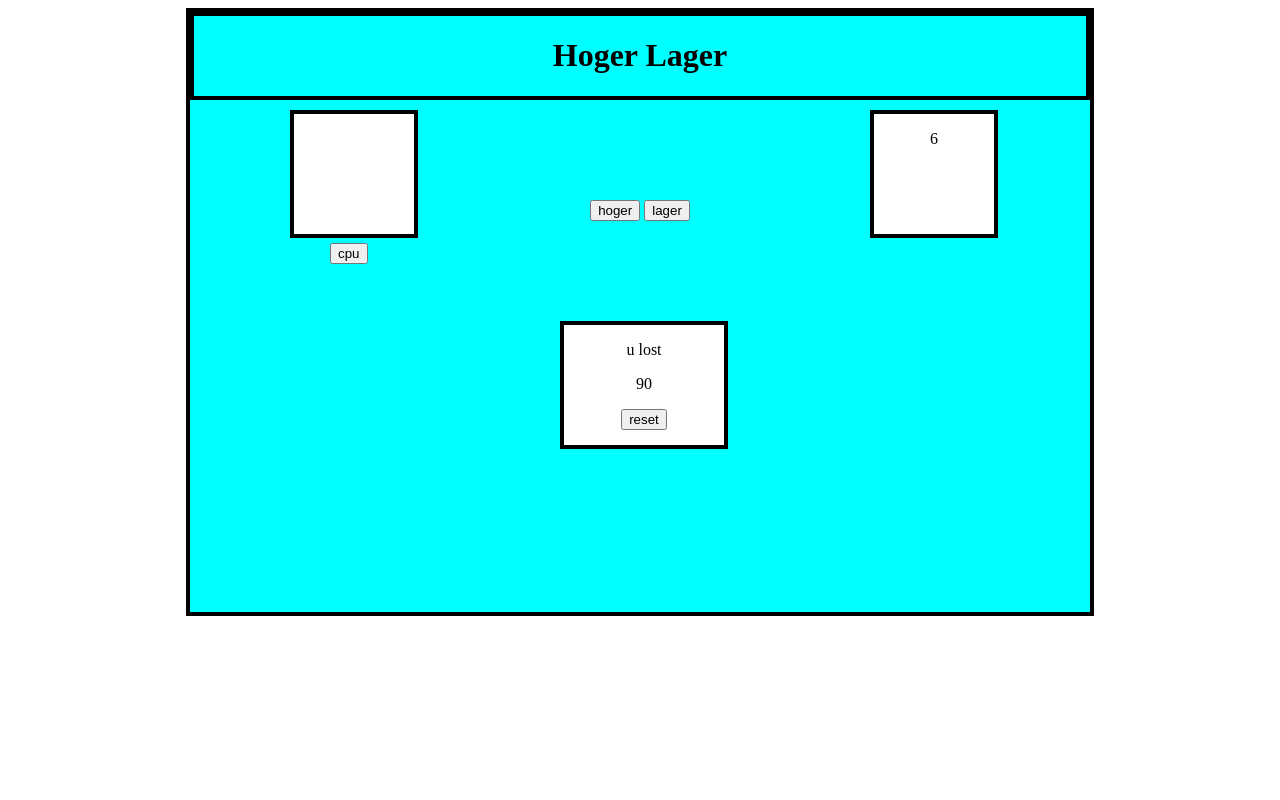
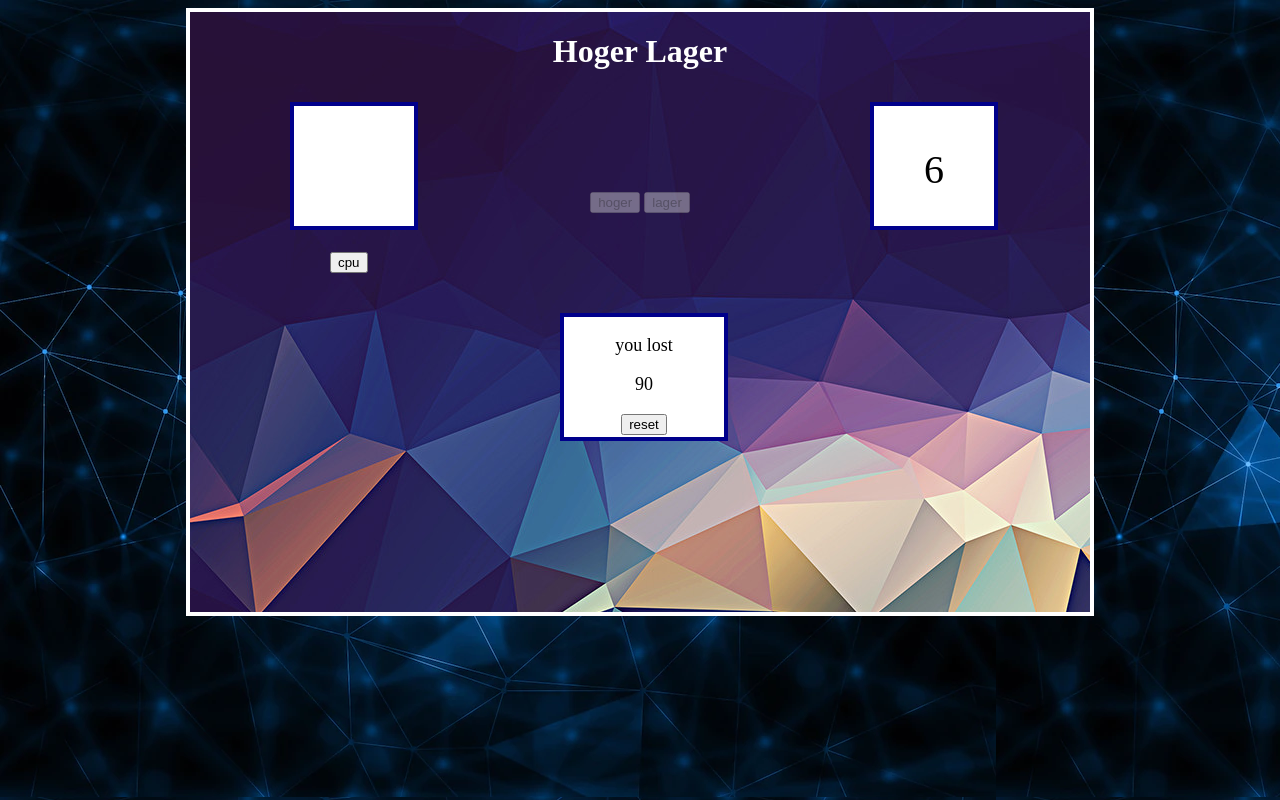
Before and after one commit to keviebokje/hoger-lager, a plain HTML site: page index.html in a window 1280 px wide. Both pictures are taken after a click on the button "hoger". Drawn offline with Linux system fonts and the light colour scheme.

Commit message:
Add files via upload

```diff
--- a/css/style.css
+++ b/css/style.css
@@ -1,15 +1,11 @@
-
 .wrapper {
     width: 900px;
     height: 600px;
     margin: auto;
     text-align: center;
-    background-color: aqua;
-    border: 4px solid black;
+    background-image: url(/img/achtergrond\ wrap.jpg);
+    border: 4px solid white;
 
-}
-header{
-    border: 4px solid black;
 }
 
 .art1 {
@@ -18,7 +14,7 @@ header{
     height: 120px;
     margin-left: 100px;
     float: left;
-    border: 4px solid black;
+    border: 4px solid darkblue;
     margin-top: 10px;
 }
 
@@ -29,9 +25,10 @@ header{
     height: 120px;
     margin-right: 100px;
     float: left;
-    border: 4px solid black;
+    border: 4px solid darkblue;
     margin-top: 10px;
 }
+
 .art3 {
 
     background-color: white;
@@ -39,34 +36,49 @@ header{
     height: 120px;
     margin-left: 250px;
     float: left;
-    border: 4px solid black;
+    border: 4px solid darkblue;
+    margin-top: 100px;
+    font-size: 18px;
+}
+
+.button1 {
+    margin-left: 140px;
+    margin-top: 5px;
+}
+
+.leftdiv {
+    width: 120px;
+    height: 150px;
+    float: left;
+    font-size: 40px;
+}
+
+.rightdiv {
+    width: 120px;
+    height: 150px;
+    float: right;
+    margin-right: 100px;
+    font-size: 40px;
+}
+
+.button2 {
+    margin-right: 2px;
+    margin-top: 5px;
+}
+
+.hoger {
+    margin-top: 100px;
+    margin-left: 100px;
+}
+
+.lager {
     margin-top: 100px;
 }
 
-.button1{
-    margin-left: 140px;
-    margin-top: 5px;
+h1 {
+    color: white;
 }
-.leftdiv{
-    width: 120px;
-    height: 150px;
-    float: left;
+
+html {
+    background-image: url(/img/achtergrond\ main.webp);
 }
-.rightdiv{
-    width: 120px;
-    height: 150px;
-    float: right;
-    margin-right:100px;
-}
-.button2{
-    margin-right: 2px;
-    margin-top: 5px;
-}
-.hoger{
-    margin-top: 100px;
-    margin-left: 100px;
-}
-.lager{
-    margin-top: 100px;
-
-}
--- a/js/main.js
+++ b/js/main.js
@@ -1,20 +1,24 @@
+//variabelen random numbers
 let computerNumber = Math.floor(Math.random() * 12) + 1;
 let playerNumber = Math.floor(Math.random() * 12) + 1;
 let userPoints = 100
 
-
+//button cpu
 const cn = document.querySelector('.computerN');
 function randompc() {
+    document.querySelector('.hoger').disabled = false;
+    document.querySelector('.lager').disabled = false;
     document.querySelector('.button1').disabled = true;
     computerNumber = Math.floor(Math.random() * 12) + 1;
     cn.textContent = computerNumber;
     console.log(computerNumber);
 }
+
 const buttonCpu = document.querySelector('.button1');
 buttonCpu.addEventListener('click', randompc);
-
+//buttons higher lower aan
 document.querySelector('.button1').disabled = false;
-
+document.querySelector('.hoger').disabled = false;
 
 const pn = document.querySelector('.playerN');
 
@@ -22,21 +26,24 @@ const hoger = document.querySelector('.hoger');
 
 const lager = document.querySelector('.lager');
 const scoretekst = document.querySelector('.score')
-
+//function button hoger knop gaan hier ook mee uit
+//kan alleen spelen als je punten hebt
 function randomPN() {
-    if(userPoints>0){
+    if (userPoints > 0) {
         document.querySelector('.button1').disabled = false;
+        document.querySelector('.hoger').disabled = true;
+        document.querySelector('.lager').disabled = true;
         let playerNumber = Math.floor(Math.random() * 12) + 1;
         pn.textContent = playerNumber;
         if (playerNumber > computerNumber) {
             console.log('win')
-        scoretekst.textContent = 'u won'
+            scoretekst.textContent = 'you won'
             userPoints = userPoints + 10
             playerpoints.textContent = userPoints
         }
         else {
             console.log('verloren')
-        scoretekst.textContent = 'u lost'
+            scoretekst.textContent = 'you lost'
             userPoints = userPoints - 10
             playerpoints.textContent = userPoints
         }
@@ -44,33 +51,36 @@ function randomPN() {
         alert('je bent af')
     )
 }
+//function button lager knop gaan hier ook mee uit
+//kan alleen spelen als je punten hebt
 function randompn2() {
-    if(userPoints>0){
+    if (userPoints > 0) {
+        document.querySelector('.lager').disabled = true;
         document.querySelector('.button1').disabled = false;
+        document.querySelector('.hoger').disabled = true;
         let playerNumber = Math.floor(Math.random() * 12) + 1;
         pn.textContent = playerNumber;
         if (playerNumber < computerNumber) {
             console.log('win')
-        scoretekst.textContent = 'u won'
+            scoretekst.textContent = 'you won'
             userPoints = userPoints + 10
             playerpoints.textContent = userPoints
         }
         else {
             console.log('verloren')
-        scoretekst.textContent = 'u lost'
+            scoretekst.textContent = 'you lost'
             userPoints = userPoints - 10
             playerpoints.textContent = userPoints
         }
-}else (
+    } else (
         alert('je bent af')
     )
 }
 
-
 function reset() {
     document.location.reload()
 }
-
+//selectors voor de buttons
 const buttonlower = document.querySelector('.lager')
 buttonlower.addEventListener('click', randompn2)
 
```
Also changed, not shown: img/achtergrond main.webp (added), img/achtergrond wrap.jpg (added). Lines whose indentation alone changed are shown as unchanged.
